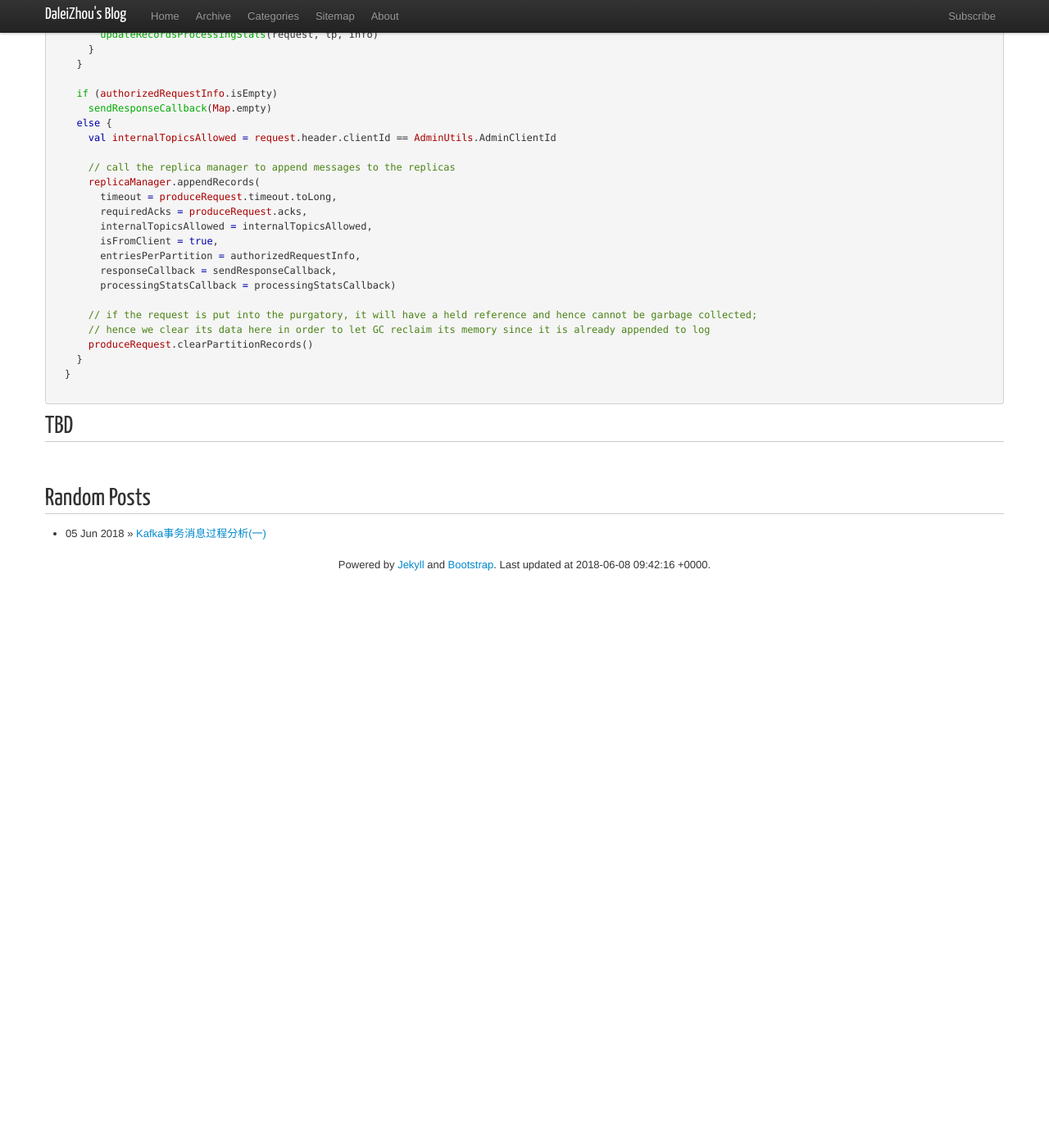
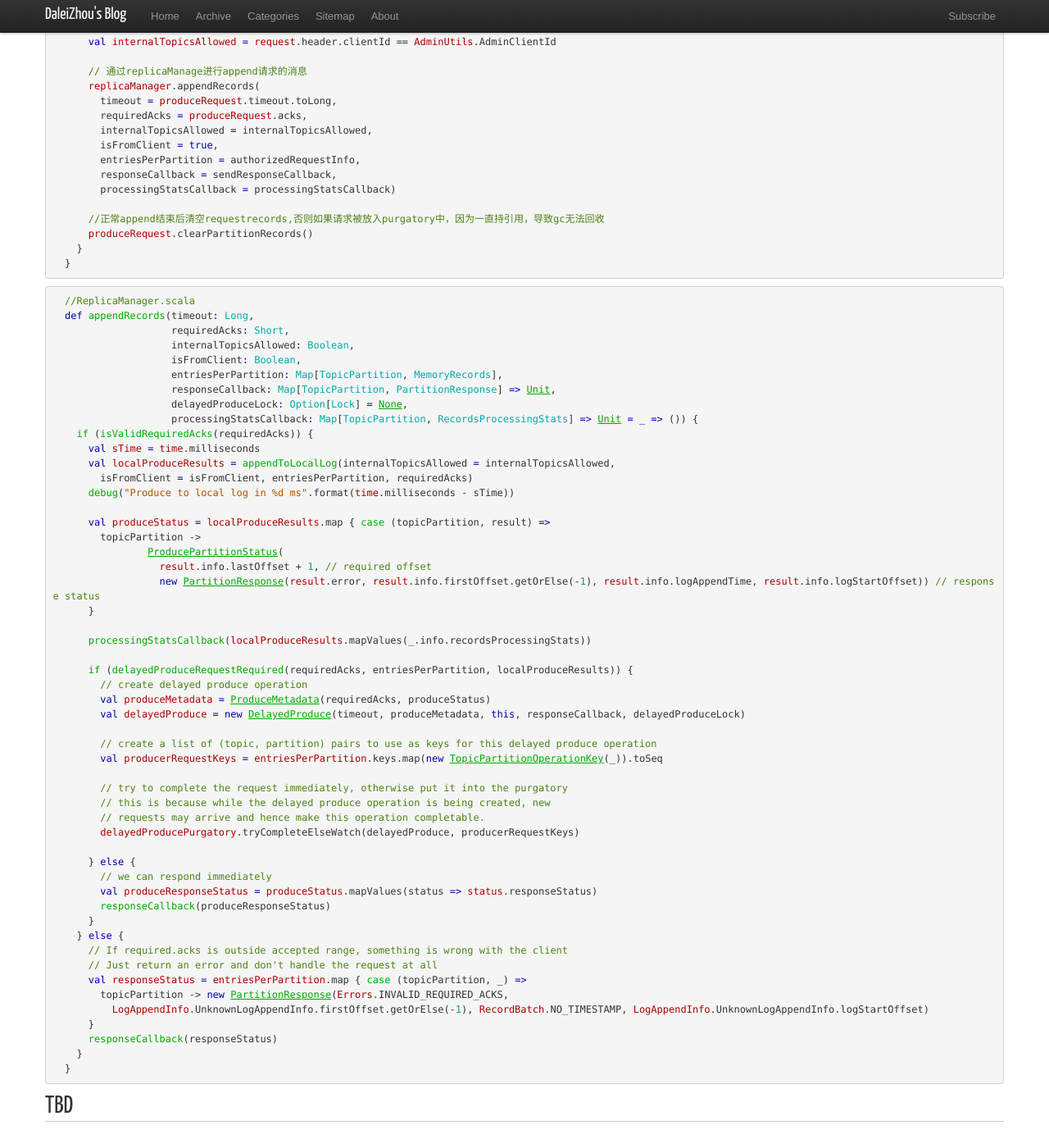
Before and after one commit to DaleiZhou/daleizhou.github.io, a Jekyll site: the page built from _posts/2018/2018-06-06-produce-data.md, in a window 1280 px wide and 1400 px high, scrolled down 9806 px. Shown: the whole window at 82% size. Built offline with Jekyll 4.4.1, drawn with Linux system fonts in a browser that asks for light colours; nearby versions of some CDN libraries; comment, search, counter and statistics services are not loaded; before the commit the page ends 10544 px from its top, so only the background shows below that; some of the changed text lies outside the part shown.

Commit message:
handle producerequest

````diff
--- a/_posts/2018/2018-06-06-produce-data.md
+++ b/_posts/2018/2018-06-06-produce-data.md
@@ -466,6 +466,8 @@
 
 ## <a id="handleProduceRequest">handleProduceRequest</a>
 
+　　客户端发送的ProducerRequest同样也在KafkaApis中处理。为了提高整体运行效率，kafka在0.9版本引入了配额（quotas）控制的概念。每个client的数据交互速率通过多个小窗口抽样得到，broker会对每个ClientId有一定的阈值，延迟返结果给交互太快的客户端。这种限速对客户端是透明的，而不是broker直接告诉客户端需要降速，因此客户端不需要考虑特别多的复杂情况。限于篇幅和主题的原因，这个部分后面有机会详细展开，这里只需要认为返回给客户端结果，不影响理解。
+
 ```scala
    def handle(request: RequestChannel.Request) {
         case ApiKeys.PRODUCE => handleProduceRequest(request)
@@ -484,36 +486,25 @@
       val mergedResponseStatus = responseStatus ++ unauthorizedTopicResponses ++ nonExistingTopicResponses
       var errorInResponse = false
 
-      mergedResponseStatus.foreach { case (topicPartition, status) =>
-        if (status.error != Errors.NONE) {
-          errorInResponse = true
-          debug("Produce request with correlation id %d from client %s on partition %s failed due to %s".format(
-            request.header.correlationId,
-            request.header.clientId,
-            topicPartition,
-            status.error.exceptionName))
-        }
-      }
+      // more code ...
 
       def produceResponseCallback(bandwidthThrottleTimeMs: Int) {
         if (produceRequest.acks == 0) {
-          // no operation needed if producer request.required.acks = 0; however, if there is any error in handling
-          // the request, since no response is expected by the producer, the server will close socket server so that
-          // the producer client will know that some error has happened and will refresh its metadata
+          // ack == 0又无错误时不需要做操作返回给客户端，
+          // 而如果如果errorInResponse != null
+          // 则关闭连接，客户端感知到连接关闭会刷新metadata
           if (errorInResponse) {
             val exceptionsSummary = mergedResponseStatus.map { case (topicPartition, status) =>
               topicPartition -> status.error.exceptionName
             }.mkString(", ")
-            info(
-              s"Closing connection due to error during produce request with correlation id ${request.header.correlationId} " +
-                s"from client id ${request.header.clientId} with ack=0\n" +
-                s"Topic and partition to exceptions: $exceptionsSummary"
-            )
+            //log code ...
+
             closeConnection(request, new ProduceResponse(mergedResponseStatus.asJava).errorCounts)
           } else {
             sendNoOpResponseExemptThrottle(request)
           }
         } else {
+          //限速发送回结果
           sendResponseMaybeThrottle(request, requestThrottleMs =>
             new ProduceResponse(mergedResponseStatus.asJava, bandwidthThrottleTimeMs + requestThrottleMs))
         }
@@ -540,7 +531,7 @@
     else {
       val internalTopicsAllowed = request.header.clientId == AdminUtils.AdminClientId
 
-      // call the replica manager to append messages to the replicas
+      // 通过replicaManage进行append请求的消息
       replicaManager.appendRecords(
         timeout = produceRequest.timeout.toLong,
         requiredAcks = produceRequest.acks,
@@ -550,12 +541,65 @@
         responseCallback = sendResponseCallback,
         processingStatsCallback = processingStatsCallback)
 
-      // if the request is put into the purgatory, it will have a held reference and hence cannot be garbage collected;
-      // hence we clear its data here in order to let GC reclaim its memory since it is already appended to log
+      //正常append结束后清空requestrecords,否则如果请求被放入purgatory中，因为一直持引用，导致gc无法回收
       produceRequest.clearPartitionRecords()
     }
   }
+```
 
+```scala
+  //ReplicaManager.scala
+  def appendRecords(timeout: Long,
+                    requiredAcks: Short,
+                    internalTopicsAllowed: Boolean,
+                    isFromClient: Boolean,
+                    entriesPerPartition: Map[TopicPartition, MemoryRecords],
+                    responseCallback: Map[TopicPartition, PartitionResponse] => Unit,
+                    delayedProduceLock: Option[Lock] = None,
+                    processingStatsCallback: Map[TopicPartition, RecordsProcessingStats] => Unit = _ => ()) {
+    if (isValidRequiredAcks(requiredAcks)) {
+      val sTime = time.milliseconds
+      val localProduceResults = appendToLocalLog(internalTopicsAllowed = internalTopicsAllowed,
+        isFromClient = isFromClient, entriesPerPartition, requiredAcks)
+      debug("Produce to local log in %d ms".format(time.milliseconds - sTime))
+
+      val produceStatus = localProduceResults.map { case (topicPartition, result) =>
+        topicPartition ->
+                ProducePartitionStatus(
+                  result.info.lastOffset + 1, // required offset
+                  new PartitionResponse(result.error, result.info.firstOffset.getOrElse(-1), result.info.logAppendTime, result.info.logStartOffset)) // response status
+      }
+
+      processingStatsCallback(localProduceResults.mapValues(_.info.recordsProcessingStats))
+
+      if (delayedProduceRequestRequired(requiredAcks, entriesPerPartition, localProduceResults)) {
+        // create delayed produce operation
+        val produceMetadata = ProduceMetadata(requiredAcks, produceStatus)
+        val delayedProduce = new DelayedProduce(timeout, produceMetadata, this, responseCallback, delayedProduceLock)
+
+        // create a list of (topic, partition) pairs to use as keys for this delayed produce operation
+        val producerRequestKeys = entriesPerPartition.keys.map(new TopicPartitionOperationKey(_)).toSeq
+
+        // try to complete the request immediately, otherwise put it into the purgatory
+        // this is because while the delayed produce operation is being created, new
+        // requests may arrive and hence make this operation completable.
+        delayedProducePurgatory.tryCompleteElseWatch(delayedProduce, producerRequestKeys)
+
+      } else {
+        // we can respond immediately
+        val produceResponseStatus = produceStatus.mapValues(status => status.responseStatus)
+        responseCallback(produceResponseStatus)
+      }
+    } else {
+      // If required.acks is outside accepted range, something is wrong with the client
+      // Just return an error and don't handle the request at all
+      val responseStatus = entriesPerPartition.map { case (topicPartition, _) =>
+        topicPartition -> new PartitionResponse(Errors.INVALID_REQUIRED_ACKS,
+          LogAppendInfo.UnknownLogAppendInfo.firstOffset.getOrElse(-1), RecordBatch.NO_TIMESTAMP, LogAppendInfo.UnknownLogAppendInfo.logStartOffset)
+      }
+      responseCallback(responseStatus)
+    }
+  }
 ```
 
 ## TBD
````
